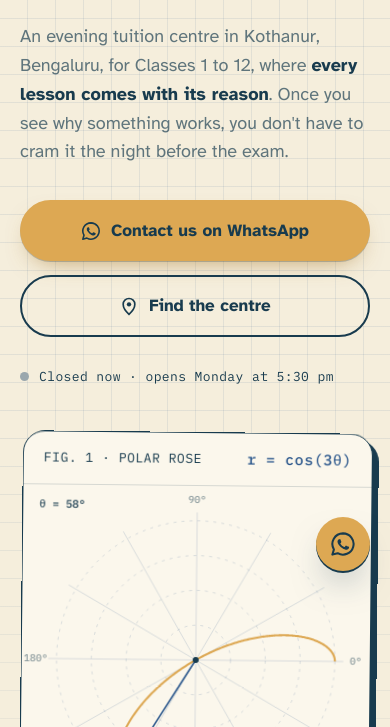
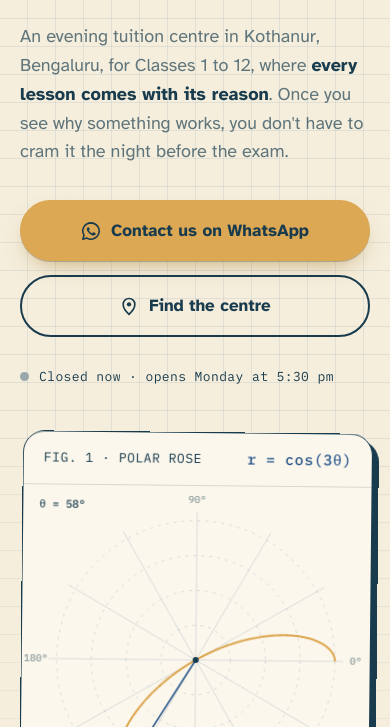
Before and after one commit to tarunb05/bloom-tuition-centre, a plain HTML site: page index.html in a window 390 px wide. Shown: the part 373-1100 px from the top of the page. Drawn offline with nearby package versions, Linux system fonts and the light colour scheme.

Commit message:
Remove floating WhatsApp contact button
The nav, hero, visit and closing sections still have WhatsApp buttons.

Co-Authored-By: Claude Opus 5.5 <noreply@anthropic.com>

```diff
--- a/index.html
+++ b/index.html
@@ -186,15 +186,10 @@ h2 em{font-style:normal;color:var(--ink)}
 .final p{color:rgba(245,238,220,.75);max-width:30em;margin:0 auto 38px;font-size:19px}
 .final .ctas{justify-content:center}
 
-footer.site{background:var(--board);color:rgba(245,238,220,.7);border-top:1px solid rgba(245,238,220,.12);padding:40px 0 110px;font-size:15px}
+footer.site{background:var(--board);color:rgba(245,238,220,.7);border-top:1px solid rgba(245,238,220,.12);padding:40px 0;font-size:15px}
 footer.site .wrap{display:flex;flex-wrap:wrap;justify-content:space-between;gap:20px}
 footer.site a{color:var(--paper)}
 
-/* floating contact */
-.fab{position:fixed;right:20px;bottom:20px;z-index:60;display:flex;align-items:center;gap:10px;background:var(--marigold);color:var(--board);text-decoration:none;font-weight:700;font-size:16px;padding:14px 20px 14px 16px;border-radius:999px;box-shadow:0 2px 0 var(--board), 0 18px 36px -14px rgba(24,59,78,.6);transform:translateY(120px);transition:transform .5s cubic-bezier(.2,.8,.2,1)}
-.fab.show{transform:none}
-.fab:hover{transform:translateY(-3px)}
-.fab svg{width:26px;height:26px}
 
 /* reveal */
 .rv{opacity:0;transform:translateY(28px);transition:opacity .8s cubic-bezier(.2,.8,.2,1), transform .8s cubic-bezier(.2,.8,.2,1)}
@@ -217,8 +212,6 @@ footer.site a{color:var(--paper)}
   .nav .btn{padding:10px 14px;width:auto}
   .nav .btn .lbl{display:none}
   .btn{width:100%;justify-content:center}
-  .fab{padding:14px}
-  .fab .lbl{display:none}
   .plate{box-shadow:6px 6px 0 var(--board)}
   .map{box-shadow:6px 6px 0 var(--ink)}
 }
@@ -451,10 +444,6 @@ footer.site a{color:var(--paper)}
   </div>
 </footer>
 
-<a class="fab wa-link" id="fab" href="#" target="_blank" rel="noopener" aria-label="Contact us on WhatsApp">
-  <svg aria-hidden="true"><use href="#i-wa"/></svg><span class="lbl">Contact us</span>
-</a>
-
 <script>
 (() => {
   /* ---------- WhatsApp links ---------- */
@@ -466,13 +455,9 @@ footer.site a{color:var(--paper)}
 
   const reduce = matchMedia("(prefers-reduced-motion: reduce)").matches;
 
-  /* ---------- nav + fab on scroll ---------- */
-  const nav = document.getElementById("nav"), fab = document.getElementById("fab");
-  const onScroll = () => {
-    const y = scrollY;
-    nav.classList.toggle("scrolled", y > 10);
-    fab.classList.toggle("show", y > innerHeight * 0.6);
-  };
+  /* ---------- nav on scroll ---------- */
+  const nav = document.getElementById("nav");
+  const onScroll = () => nav.classList.toggle("scrolled", scrollY > 10);
   addEventListener("scroll", onScroll, { passive: true }); onScroll();
 
   /* ---------- open / closed status (IST) ---------- */
```
